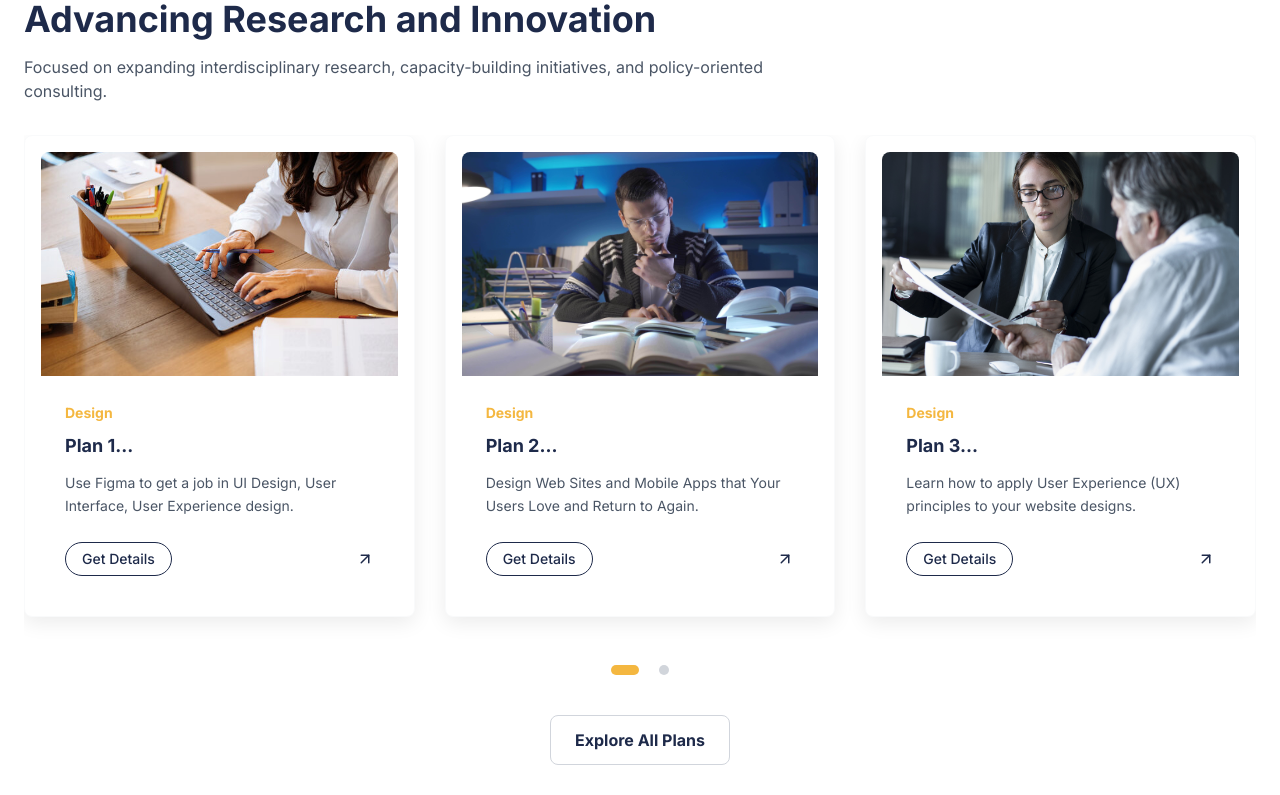
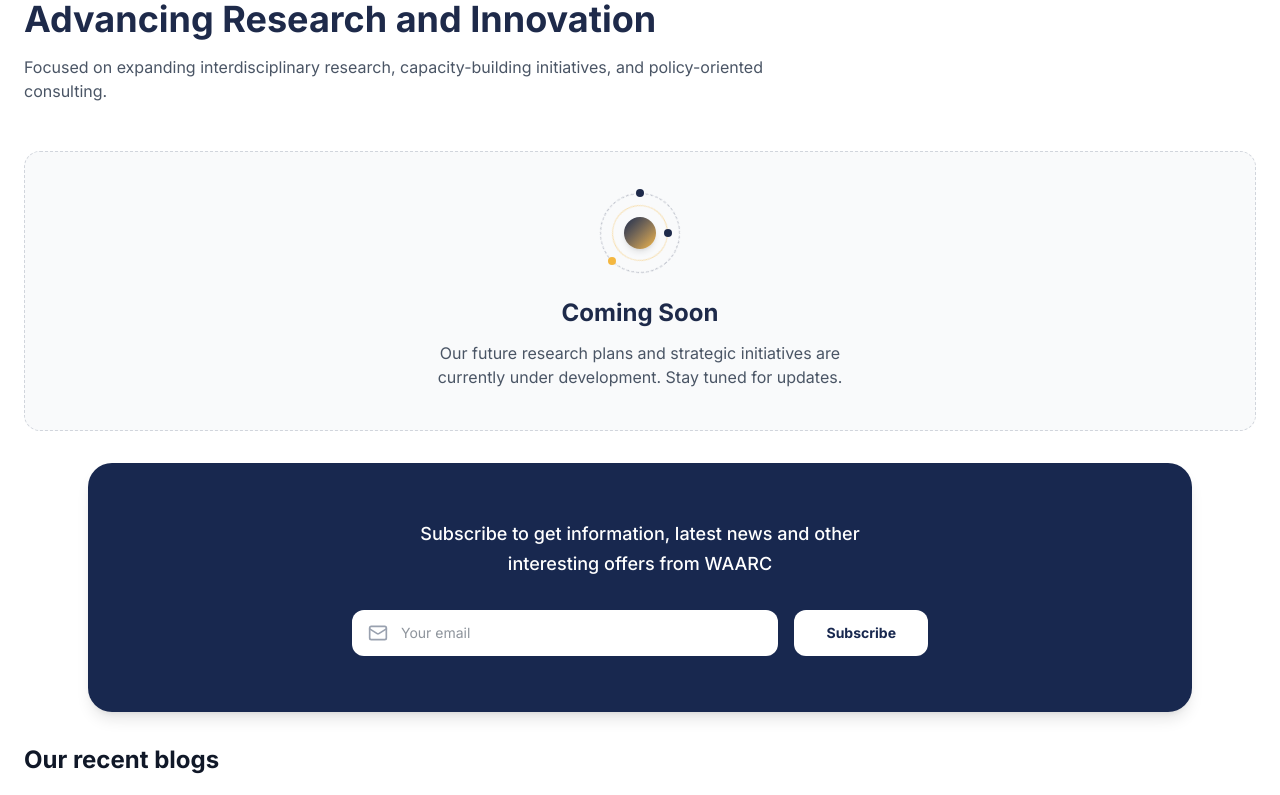
Before and after one commit to aasis-io/Wisdom-Frontend, a React (Vite) app: page / in a window 1280 px wide. Shown: the part 4740-5535 px from the top of the page. Built offline with nearby package versions, Linux system fonts and the light colour scheme.

Commit message:
Fix:(Future Plans)

```diff
--- a/src/components/layout/FuturePlans.jsx
+++ b/src/components/layout/FuturePlans.jsx
@@ -1,11 +1,12 @@
 import React from "react";
-import { Pagination } from "swiper/modules";
-import { Swiper, SwiperSlide } from "swiper/react";
-import Work1 from "./../../assets/images/work1.jpg";
-import Work2 from "./../../assets/images/work2.jpg";
-import Work3 from "./../../assets/images/work3.jpg";
-import PlanCard from "./PlanCard";
+// import { Pagination } from "swiper/modules";
+// import { Swiper, SwiperSlide } from "swiper/react";
+// import Work1 from "./../../assets/images/work1.jpg";
+// import Work2 from "./../../assets/images/work2.jpg";
+// import Work3 from "./../../assets/images/work3.jpg";
+// import PlanCard from "./PlanCard";
 
+/*
 const plans = [
   {
     image: Work1,
@@ -28,21 +29,15 @@ const plans = [
     description:
       "Learn how to apply User Experience (UX) principles to your website designs.",
   },
-  {
-    image: Work3,
-    category: "Design",
-    title: "Plan 4...",
-    description:
-      "Learn how to apply User Experience (UX) principles to your website designs.",
-  },
 ];
+*/
 
 export default function FuturePlans() {
   return (
     <section className="bg-white pt-8">
       <div className="mx-auto max-w-7xl px-6">
         {/* Header */}
-        <div className="mb-8 max-w-3xl">
+        <div className="mb-12 max-w-3xl">
           <span className="text-sm font-semibold text-[#f4b740]">
             Future Plans
           </span>
@@ -57,7 +52,50 @@ export default function FuturePlans() {
           </p>
         </div>
 
-        {/* Swiper */}
+        {/* ========================= */}
+        {/* Coming Soon Placeholder */}
+        {/* ========================= */}
+        <div className="flex min-h-70 flex-col items-center justify-center rounded-2xl border border-dashed border-gray-300 bg-gray-50 text-center">
+          <div className="animate-fade-in-up">
+            <div className="relative mx-auto mb-6 h-20 w-20">
+              {/* Outer orbit */}
+              <span className="absolute inset-0 animate-spin-slow rounded-full border border-dashed border-[#1e2a4a]/30" />
+
+              {/* Inner orbit */}
+              <span className="absolute inset-3 animate-spin-reverse rounded-full border border-[#f4b740]/40" />
+
+              {/* Orbiting nodes */}
+              <span className="absolute left-1/2 -top-1 h-2 w-2 -translate-x-1/2 rounded-full bg-[#1e2a4a]" />
+              <span className="absolute bottom-2 left-2 h-2 w-2 rounded-full bg-[#f4b740]" />
+              <span className="absolute right-2 top-1/2 h-2 w-2 -translate-y-1/2 rounded-full bg-[#1e2a4a]" />
+
+              {/* Core */}
+              <span className="absolute inset-6 rounded-full bg-linear-to-br from-[#1e2a4a] to-[#f4b740] shadow-md" />
+            </div>
+
+            <h3 className="text-2xl font-bold text-[#1e2a4a]">Coming Soon</h3>
+
+            <p className="mt-3 max-w-md text-gray-600">
+              Our future research plans and strategic initiatives are currently
+              under development. Stay tuned for updates.
+            </p>
+          </div>
+        </div>
+
+        {/* CTA */}
+        {/* <div className="mt-10 text-center">
+          <button
+            disabled
+            className="cursor-not-allowed rounded-lg border border-gray-300 px-6 py-3 font-semibold text-gray-400"
+          >
+            Explore All Plans
+          </button>
+        </div> */}
+
+        {/* ========================= */}
+        {/* Swiper (commented for now) */}
+        {/* ========================= */}
+        {/*
         <Swiper
           modules={[Pagination]}
           spaceBetween={30}
@@ -78,16 +116,51 @@ export default function FuturePlans() {
           ))}
         </Swiper>
 
-        {/* Pagination Dots */}
         <div className="custom-pagination2 mt-6 flex justify-center gap-3" />
+        */}
+      </div>
 
-        {/* CTA */}
-        <div className="mt-10 text-center">
-          <button className="rounded-lg border border-gray-300 px-6 py-3 font-semibold text-[#1e2a4a] transition hover:border-[#1e2a4a] hover:bg-gray-50">
-            Explore All Plans
-          </button>
-        </div>
-      </div>
+      {/* Animation styles */}
+      <style jsx>{`
+        @keyframes fade-in-up {
+          from {
+            opacity: 0;
+            transform: translateY(12px);
+          }
+          to {
+            opacity: 1;
+            transform: translateY(0);
+          }
+        }
+        .animate-fade-in-up {
+          animation: fade-in-up 0.6s ease-out both;
+        }
+        @keyframes spin-slow {
+          from {
+            transform: rotate(0deg);
+          }
+          to {
+            transform: rotate(360deg);
+          }
+        }
+
+        @keyframes spin-reverse {
+          from {
+            transform: rotate(360deg);
+          }
+          to {
+            transform: rotate(0deg);
+          }
+        }
+
+        .animate-spin-slow {
+          animation: spin-slow 18s linear infinite;
+        }
+
+        .animate-spin-reverse {
+          animation: spin-reverse 12s linear infinite;
+        }
+      `}</style>
     </section>
   );
 }
--- a/src/components/layout/PlanCard.jsx
+++ b/src/components/layout/PlanCard.jsx
@@ -22,7 +22,7 @@ function PlanCard({ image, category, title, description }) {
       </div>
 
       {/* Content */}
-      <div className="flex min-h-[210px] flex-col justify-between p-6">
+      <div className="flex min-h-52.5 flex-col justify-between p-6">
         <div>
           <span className="text-sm font-semibold text-[#f4b740]">
             {category}
```
